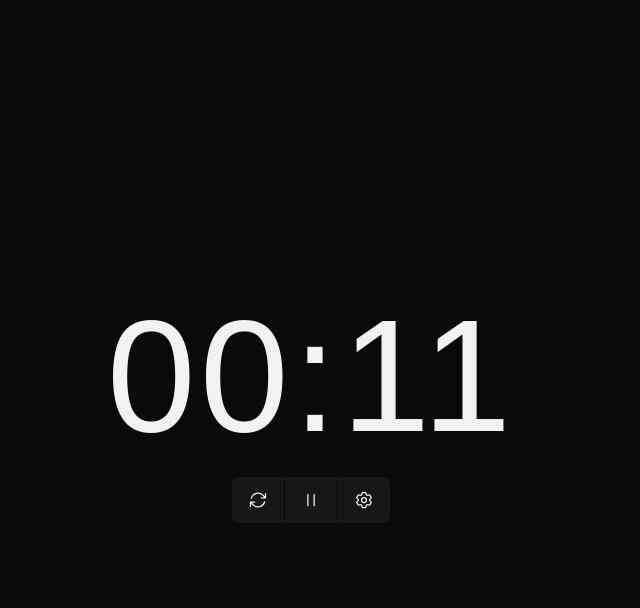
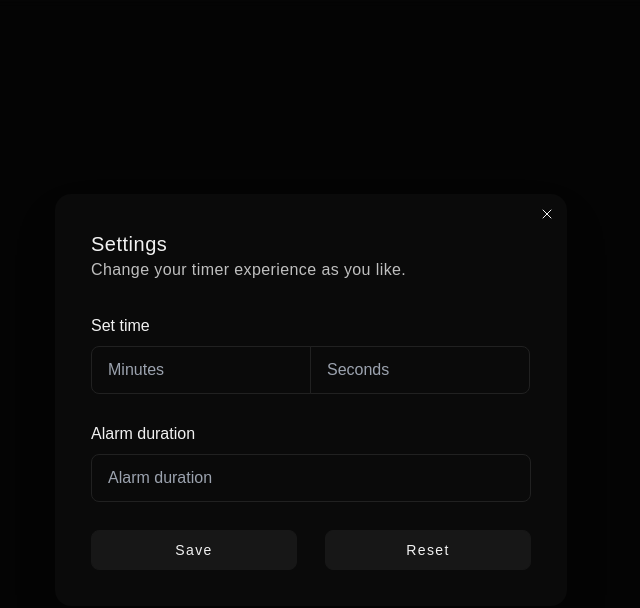
Before and after one commit to NusratJahann/sight-timer, a React (Vite) app: page / in a window 1280 px wide. Both pictures are taken after a click on the button 693 px from the left and 500 px from the top of the page. Shown: the top 608 px of the page, without its empty margins (329-969 px from the left). Built offline with nearby package versions, Linux system fonts and the light colour scheme; a web font is replaced by a local one.

Commit message:
settings ui

```diff
--- a/src/App.css
+++ b/src/App.css
@@ -1,5 +1,5 @@
 .btn-text {
-  @apply tracking-wider btn btn-neutral hover:bg-neutral-focus text-base-content;
+  @apply tracking-widest btn btn-neutral hover:bg-neutral-focus text-base-content capitalize;
   font-weight: 500;
 
   height: 2.5rem;
--- a/src/Page/Timer.tsx
+++ b/src/Page/Timer.tsx
@@ -5,8 +5,8 @@ const Timer = () => {
 
   // input time
   const [inputTime, setInputTime] = useState({
-    minutes: 0,
-    seconds: 21
+    minutes: 20,
+    seconds: 0
   })
 
   // get time
@@ -116,13 +116,56 @@ const Timer = () => {
           </button>
 
           {/* settings btn */}
-          <button className="btn-icon join-item border-base-100">
+          <button className="btn-icon join-item border-base-100" onClick={()=>window.settingsModal.showModal()}>
             <svg xmlns="http://www.w3.org/2000/svg" fill="none" viewBox="0 0 24 24" strokeWidth={1.5} stroke="currentColor" className="w-5 h-5">
               <path strokeLinecap="round" strokeLinejoin="round" d="M9.594 3.94c.09-.542.56-.94 1.11-.94h2.593c.55 0 1.02.398 1.11.94l.213 1.281c.063.374.313.686.645.87.074.04.147.083.22.127.324.196.72.257 1.075.124l1.217-.456a1.125 1.125 0 011.37.49l1.296 2.247a1.125 1.125 0 01-.26 1.431l-1.003.827c-.293.24-.438.613-.431.992a6.759 6.759 0 010 .255c-.007.378.138.75.43.99l1.005.828c.424.35.534.954.26 1.43l-1.298 2.247a1.125 1.125 0 01-1.369.491l-1.217-.456c-.355-.133-.75-.072-1.076.124a6.57 6.57 0 01-.22.128c-.331.183-.581.495-.644.869l-.213 1.28c-.09.543-.56.941-1.11.941h-2.594c-.55 0-1.02-.398-1.11-.94l-.213-1.281c-.062-.374-.312-.686-.644-.87a6.52 6.52 0 01-.22-.127c-.325-.196-.72-.257-1.076-.124l-1.217.456a1.125 1.125 0 01-1.369-.49l-1.297-2.247a1.125 1.125 0 01.26-1.431l1.004-.827c.292-.24.437-.613.43-.992a6.932 6.932 0 010-.255c.007-.378-.138-.75-.43-.99l-1.004-.828a1.125 1.125 0 01-.26-1.43l1.297-2.247a1.125 1.125 0 011.37-.491l1.216.456c.356.133.751.072 1.076-.124.072-.044.146-.087.22-.128.332-.183.582-.495.644-.869l.214-1.281z"/>
               <path strokeLinecap="round" strokeLinejoin="round" d="M15 12a3 3 0 11-6 0 3 3 0 016 0z"/>
             </svg>
           </button>
         </div>
+
+
+        {/* settings modal */}
+        <dialog id="settingsModal" className="modal backdrop-brightness-50 backdrop-blur-sm">
+          <form method="dialog" className="modal-box bg-base-100 p-9">
+            <button className="btn btn-xs btn-circle btn-ghost hover:btn-neutral absolute right-2 top-2">
+              <svg xmlns="http://www.w3.org/2000/svg" fill="none" viewBox="0 0 24 24" strokeWidth={1.5} stroke="currentColor" className="w-4 h-4">
+                <path strokeLinecap="round" strokeLinejoin="round" d="M6 18L18 6M6 6l12 12" />
+              </svg>
+            </button>
+            <h3 className="font-normal tracking-wide text-xl">Settings</h3>
+            <h3 className="mb-8 font-normal text-secondary tracking-wide">Change your timer experience as you like.</h3>
+            <form className="grid gap-7">
+
+              {/* Set time */}
+              <div>
+                <label htmlFor="minutes" className="block mb-2" id="minutes">Set time</label>
+                <div className="join w-full">
+                {/* Minutes */}
+                <input type="number" className="join-item input border-neutral-focus w-1/2" placeholder="Minutes"/>
+
+                {/* Seconds */}
+                <input type="number" className="join-item input border-neutral-focus w-1/2" placeholder="Seconds"/>
+                </div>
+              </div>
+
+
+              {/* Alarm duration */}
+              <div>
+                <label htmlFor="minutes" className="block mb-2" id="minutes">Alarm duration</label>
+                <div className="join w-full">
+                <input type="number" className="join-item input border-neutral-focus w-full" placeholder="Alarm duration"/>
+                </div>
+              </div>
+
+              {/* buttons- reset, save */}
+              <div className="grid grid-cols-2 gap-7">
+                <button className="btn-text">Save</button>
+                <button className="btn-text">Reset</button>
+              </div>
+            </form>
+          </form>
+      </dialog>
       </div>
     </>
   );
--- /dev/null
+++ b/src/types/index.d.ts
@@ -0,0 +1,8 @@
+// declaring all properties that does'nt exist on type Window
+export {};
+
+declare global {
+  interface Window {
+    settingsModal: any;
+  }
+}
--- a/tailwind.config.js
+++ b/tailwind.config.js
@@ -16,6 +16,7 @@ module.exports = {
           neutral: "#161616",
           "neutral-focus": "#222222",
           primary: "#f2f2f2",
+          secondary: "#bfbfbf",
           "base-100": "#0a0a0a",
           "base-content": "#f2f2f2",
           "--rounded-btn": ".5rem",
```
